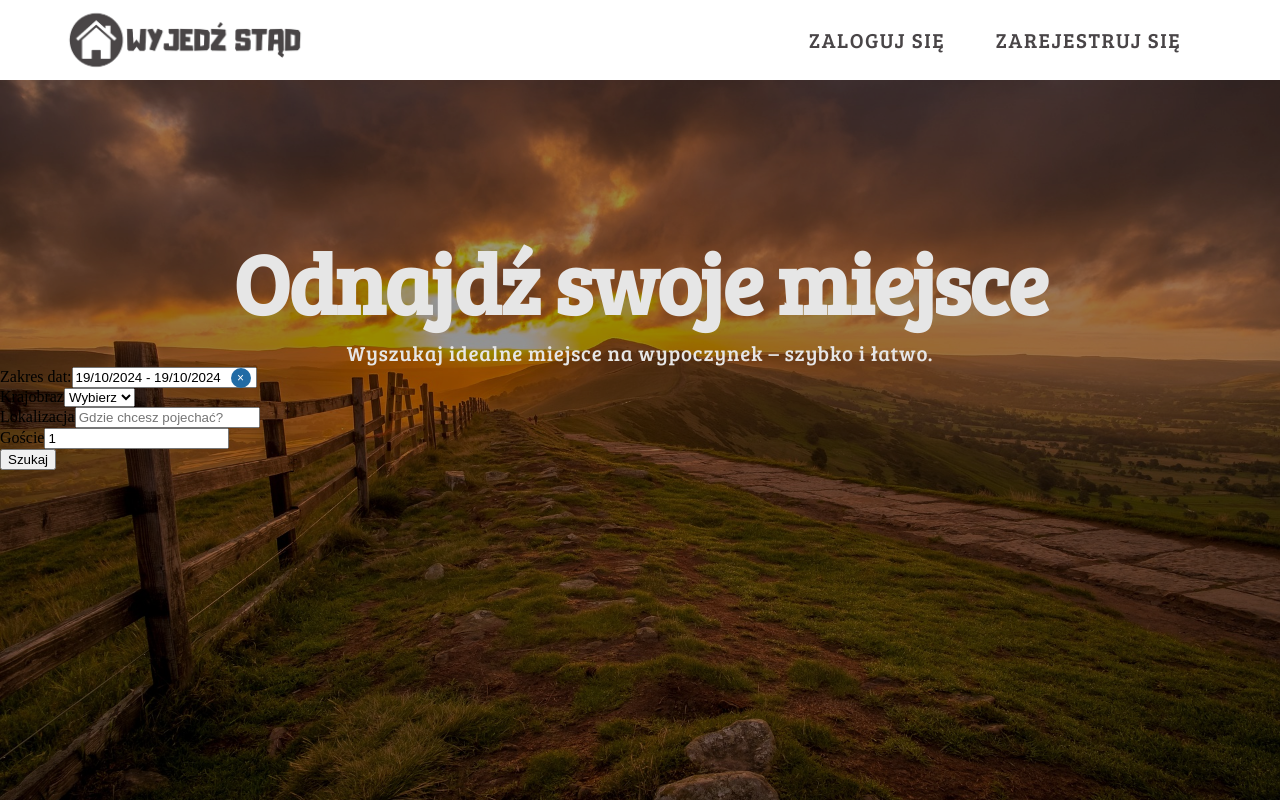
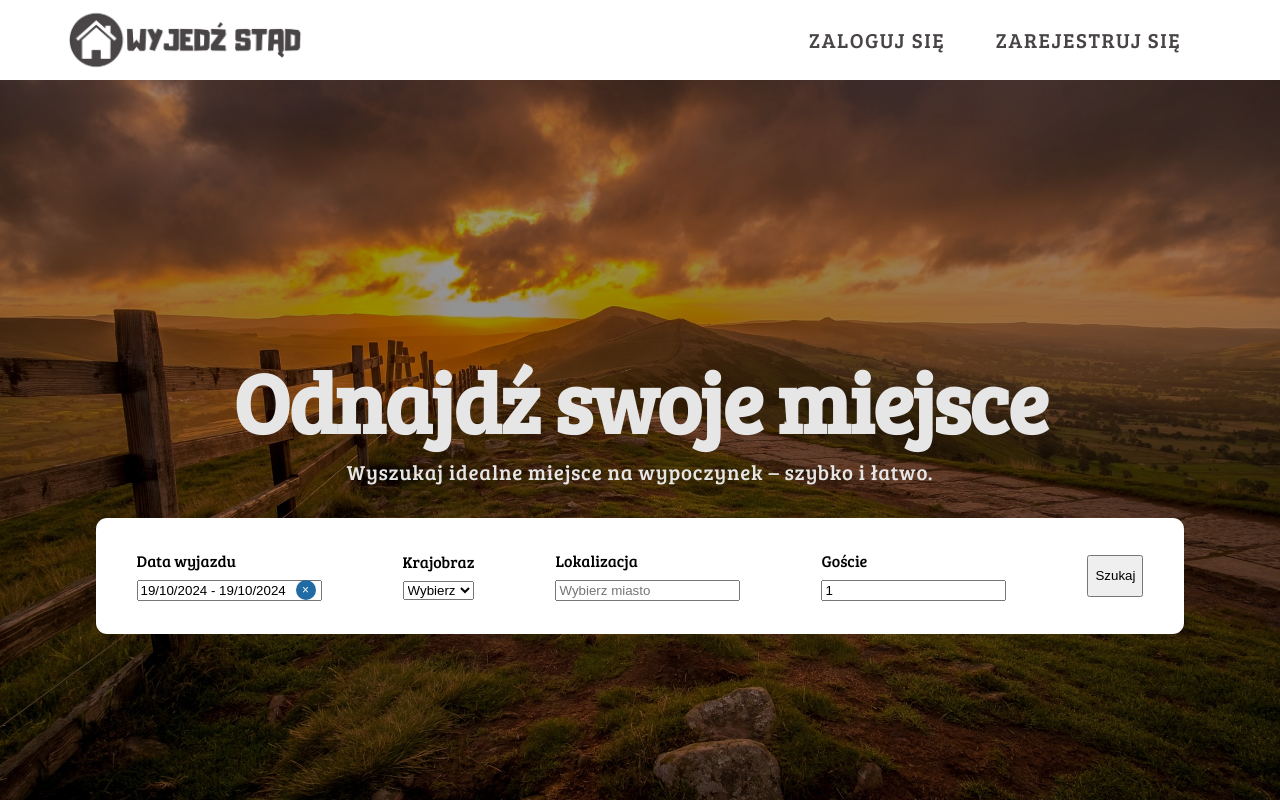
Before and after one commit to afra50/Bazy-Danych, a React (Create React App) app in the folder projekt/: page / in a window 1280 px wide. Shown: the top 800 px of the page. Built offline with nearby package versions, Linux system fonts and the light colour scheme.

Commit message:
dalszy ciag search

```diff
--- a/projekt/src/components/Search.js
+++ b/projekt/src/components/Search.js
@@ -6,10 +6,12 @@ import Search_form from "./Search_form";
 function Search() {
   return (
     <section className="search">
-      <h1 className="main_title">Odnajdź swoje miejsce</h1>
-      <span className="main_subtitle">
-        Wyszukaj idealne miejsce na wypoczynek – szybko i łatwo.
-      </span>
+      <div className="main_writing">
+        <h1 className="main_title">Odnajdź swoje miejsce</h1>
+        <span className="main_subtitle">
+          Wyszukaj idealne miejsce na wypoczynek – szybko i łatwo.
+        </span>
+      </div>
       <Search_form></Search_form>
     </section>
   );
--- a/projekt/src/components/Search_form.js
+++ b/projekt/src/components/Search_form.js
@@ -40,7 +40,7 @@ function Search_form() {
     <form className="search_form" onSubmit={handleSubmit}>
       {/* Pole wyboru zakresu dat */}
       <div className="form_group">
-        <label>Zakres dat:</label>
+        <label>Data wyjazdu</label>
         <DatePicker
           selected={searchData.dateRange[0]} // Data początkowa
           onChange={handleDateChange}
@@ -78,7 +78,7 @@ function Search_form() {
           type="text"
           id="location"
           name="location"
-          placeholder="Gdzie chcesz pojechać?"
+          placeholder="Wybierz miasto"
           value={searchData.location}
           onChange={handleInputChange}
           required
--- a/projekt/src/styles/Search.scss
+++ b/projekt/src/styles/Search.scss
@@ -1,13 +1,18 @@
 @import "./Variables.scss";
 
 .search {
+  font-family: $font-primary;
   position: relative;
   height: 70vh;
-  padding: 9rem 0;
+  padding: 7rem 0;
   background-image: url("../assets/images/searchimage.jpg");
   background-repeat: no-repeat;
   background-size: cover;
   background-position: center;
+  display: flex;
+  flex-direction: column;
+  justify-content: center;
+  align-items: center;
   &::before {
     content: "";
     position: absolute;
@@ -17,6 +22,9 @@
     height: 100%;
     background-color: rgba(0, 0, 0, 0.4);
     z-index: 1;
+  }
+  .main_writing {
+    margin: 2rem;
   }
   .main_title {
     position: relative;
--- a/projekt/src/styles/Search_form.scss
+++ b/projekt/src/styles/Search_form.scss
@@ -1,4 +1,23 @@
 .search_form {
   z-index: 2;
   position: relative;
+  display: flex;
+  flex-wrap: nowrap;
+  justify-content: space-around;
+  align-items: center;
+  background-color: white;
+  width: 85%;
+  padding: 1rem 0;
+  border-radius: 0.7rem;
+  height: 15%;
+  .form_group {
+    display: flex;
+    justify-content: center;
+    flex-direction: column;
+    justify-content: space-evenly;
+    height: 80%;
+  }
+  .btn_search {
+    height: 50%;
+  }
 }
```
